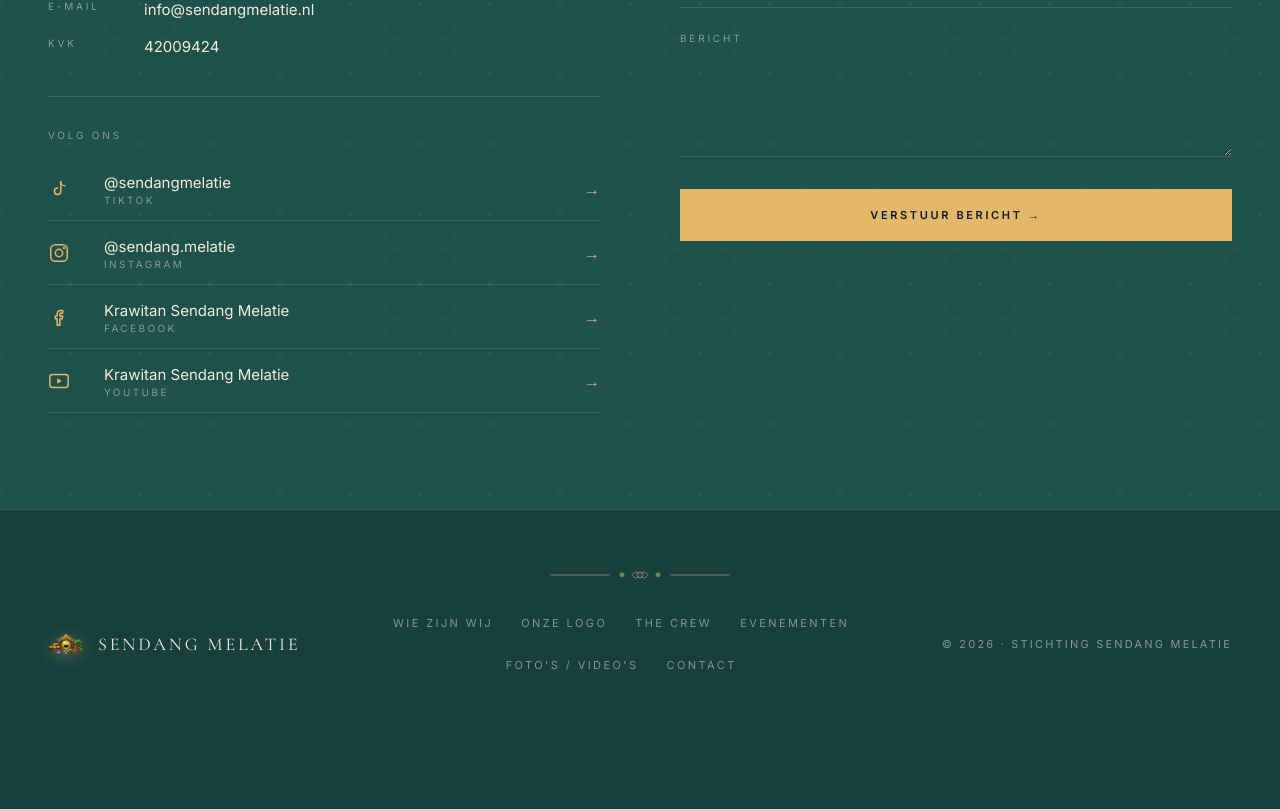
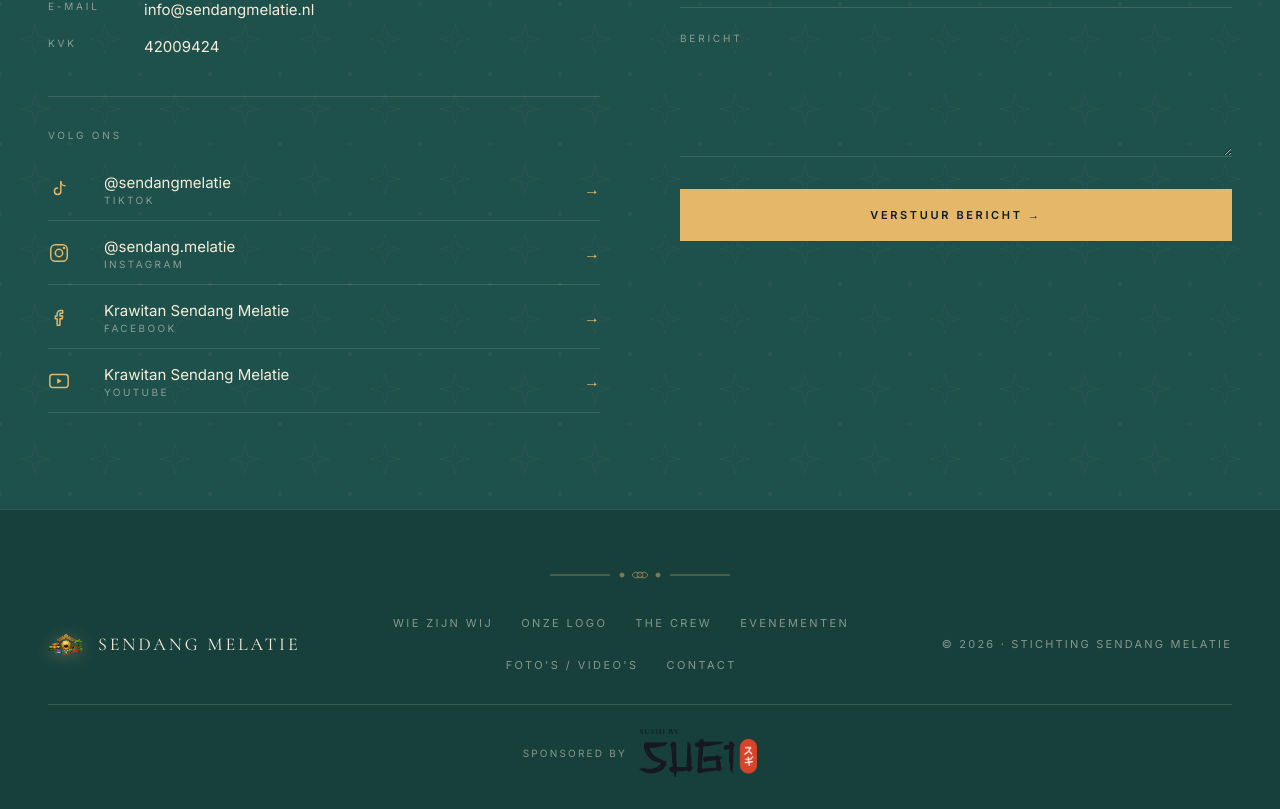
Before and after one commit to rowanamatkario1999/sendang-melatie, a React (Vite) app: page / in a window 1280 px wide. Shown: the part 7016-7825 px from the top of the page. Before the commit the page ends 7720 px from the top, so only its background shows below. Built offline with nearby package versions, Linux system fonts and the light colour scheme; a web font is replaced by a local one.

Commit message:
add sponsored by

```diff
--- a/src/components/Footer.tsx
+++ b/src/components/Footer.tsx
@@ -68,6 +68,34 @@ export function Footer({ tweaks }: { tweaks: Tweaks }) {
           © 2026 · Stichting Sendang Melatie
         </div>
       </div>
+      <div
+        style={{
+          maxWidth: 1280,
+          margin: '32px auto 0',
+          display: 'flex',
+          alignItems: 'center',
+          justifyContent: 'center',
+          gap: 12,
+          borderTop: '1px solid var(--line)',
+          paddingTop: 24,
+        }}
+      >
+        <span
+          style={{
+            fontSize: 10,
+            letterSpacing: '0.22em',
+            textTransform: 'uppercase',
+            color: 'var(--text-mute)',
+          } as React.CSSProperties}
+        >
+          Sponsored by
+        </span>
+        <img
+          src="/assets/logo-sushi-by-sugi-light-v2.png"
+          alt="Sushi by Sugi"
+          style={{ height: 48, objectFit: 'contain' }}
+        />
+      </div>
     </footer>
   );
 }
```
Also changed, not shown: public/assets/logo-sushi-by-sugi-light-v2.png (added).
